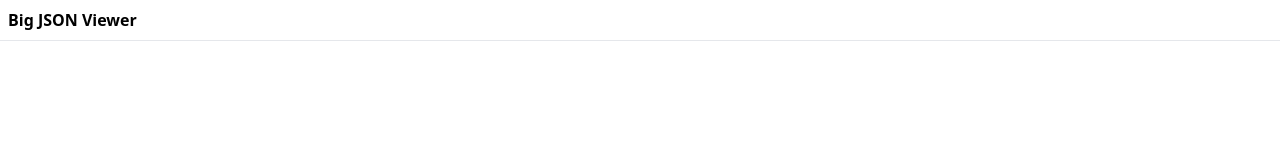
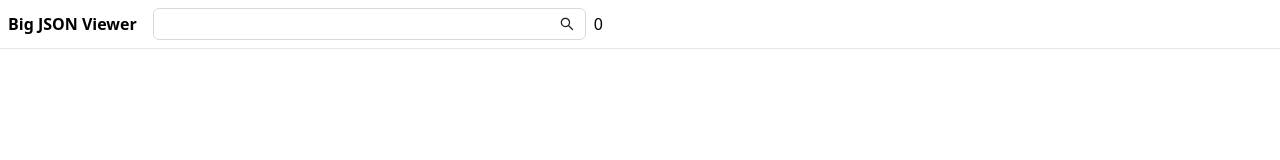
Before and after one commit to bigjsonviewer/bigjsonviewer, a React (Vite) app: page / in a window 1280 px wide. Shown: the top 160 px of the page. Built offline with nearby package versions, Linux system fonts and the light colour scheme.

Commit message:
feat: search

```diff
--- a/package.json
+++ b/package.json
@@ -18,6 +18,7 @@
     "@tauri-apps/plugin-opener": "^2",
     "@vercel/analytics": "^1.5.0",
     "@vercel/speed-insights": "^1.2.0",
+    "ahooks": "^3.8.5",
     "antd": "^5.25.2",
     "clsx": "^2.1.1",
     "lodash": "^4.17.21",
--- a/src/App.css
+++ b/src/App.css
@@ -18,3 +18,8 @@
     border-inline-end: 1px dashed #b7b7b7;
     content: "";
 }
+
+.hit{
+    background: #ff9632;
+    color: black;
+}
--- a/src/App.tsx
+++ b/src/App.tsx
@@ -7,6 +7,7 @@
 import {JValue} from "./components/types.ts";
 import prettyBytes from "pretty-bytes";
 import {Select, SelectProps} from "antd";
+import {Search} from "./components/Search.tsx";
 
 function App() {
 
@@ -76,7 +77,10 @@
     }, [maxDepth])
 
     return <div className='flex justify-between items-center p-2 border-b border-gray-200'>
-        <strong>Big JSON Viewer</strong>
+        <div className='flex gap-4 items-center'>
+            <strong>Big JSON Viewer</strong>
+            <Search/>
+        </div>
         {rawSize > 0 && <div className='flex gap-4 items-center'>
             <div className='flex gap-2'>
                 <span>size:</span>
--- a/src/components/JsonViewer.tsx
+++ b/src/components/JsonViewer.tsx
@@ -102,8 +102,8 @@
                 '[&:hover_.copy]:visible',
             )}>
             <div className='flex flex-1 gap-3 '>
-                {node.name && <span>{node.name}: </span>}
-                {node.value as string && <span>{node.value as string}</span>}
+                <RenderJName node={node}/>
+                <RenderJValue node={node}/>
                 {node.type === JType.Object && <ObjectStartSigns toggle={toggle} node={node} expanded={expanded}/>}
                 {node.type === JType.Array && <ArrayStartSigns toggle={toggle} node={node} expanded={expanded}/>}
             </div>
@@ -120,6 +120,34 @@
             </div>
         </div>
     </div>
+}
+
+const RenderJName: FC<{ node: JValue }> = ({node}) => {
+    if (node.searchName) {
+        return <div dangerouslySetInnerHTML={{
+            __html: node.searchName
+        }}/>
+    }
+    if (node.name) {
+        return <div>
+            {node.name}:
+        </div>
+    }
+    return <></>
+}
+
+const RenderJValue: FC<{ node: JValue }> = ({node}) => {
+    if (node.searchValue) {
+        return <div dangerouslySetInnerHTML={{
+            __html: node.searchValue
+        }}/>
+    }
+    if (node.value) {
+        return <div>
+            {node.value}
+        </div>
+    }
+    return <></>
 }
 
 const ObjectStartSigns: FC<{
--- /dev/null
+++ b/src/components/Search.tsx
@@ -0,0 +1,67 @@
+import {LoadingOutlined, SearchOutlined} from "@ant-design/icons";
+import {Input, Spin} from "antd";
+import {useCallback, useState} from "react";
+import {useAppContext} from "../context.tsx";
+
+const renderHitText = (str: string) => {
+    return `<span class="hit">${str}</span>`
+}
+
+export const Search = () => {
+
+    const {setJValues} = useAppContext();
+    const [value, setValue] = useState('');
+    const [searching, setSearching] = useState<boolean>(false);
+    const [hitIndexes, setHitIndexes] = useState<number[]>([]);
+
+    const search = useCallback(() => {
+        const searchStr = value;
+        setSearching(true);
+        setTimeout(() => {
+            const indexes: number[] = [];
+            setJValues(prev => {
+                return prev.map((item, index) => {
+                    let hit = false;
+                    if (item.name && item.name.includes(searchStr)) {
+                        item.searchName = item.name.replace(searchStr, renderHitText(searchStr))
+                        hit = true;
+                    } else {
+                        item.searchName = undefined;
+                    }
+                    if (item.value && item.value.includes(searchStr)) {
+                        item.searchValue = item.value.replace(searchStr, renderHitText(searchStr))
+                        hit = true;
+                    } else {
+                        item.searchValue = undefined;
+                    }
+                    if (searchStr && hit) {
+                        indexes.push(index);
+                    }
+                    return {...item};
+                })
+            })
+            setHitIndexes(indexes);
+            setSearching(false)
+        }, 0)
+    }, [value, setJValues])
+
+
+    return <div className='w-[450px] flex items-center gap-2'>
+        <Input
+            suffix={
+                searching ? <Spin spinning={true} indicator={<LoadingOutlined/>}/> :
+                    <SearchOutlined onClick={() => search()}/>
+            }
+            placeholder=""
+            disabled={searching}
+            value={value}
+            onChange={e => {
+                setValue(e.target.value);
+            }}
+            onPressEnter={() => search()}
+        />
+        <span>
+            {hitIndexes.length}
+        </span>
+    </div>
+}
--- a/src/components/types.ts
+++ b/src/components/types.ts
@@ -16,9 +16,11 @@
 export type JValue = {
     id: number;
     name?: string;
+    searchName?: string;
+    value?: string;
+    searchValue?: string;
     type: JType;
     repeated?: boolean;
-    value?: unknown;
     children?: JValue[];
     elems?: JValue[];
     raw: unknown;
@@ -77,7 +79,7 @@
         case JType.Number:
         case JType.Boolean:
         case JType.Null: {
-            v.value = obj;
+            v.value = `${obj}`;
             break
         }
     }
```
Also changed, not shown: 1 other file (tests, documents, lock files or other folders).
